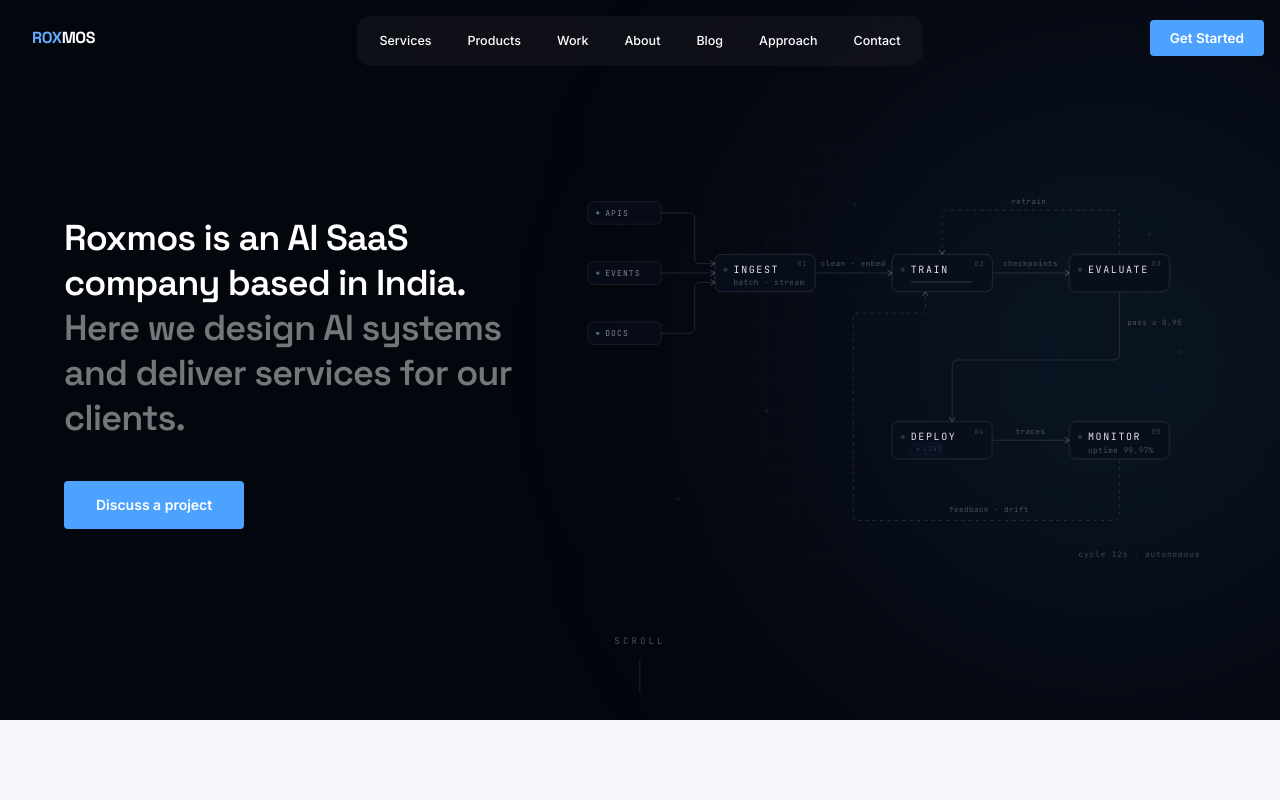
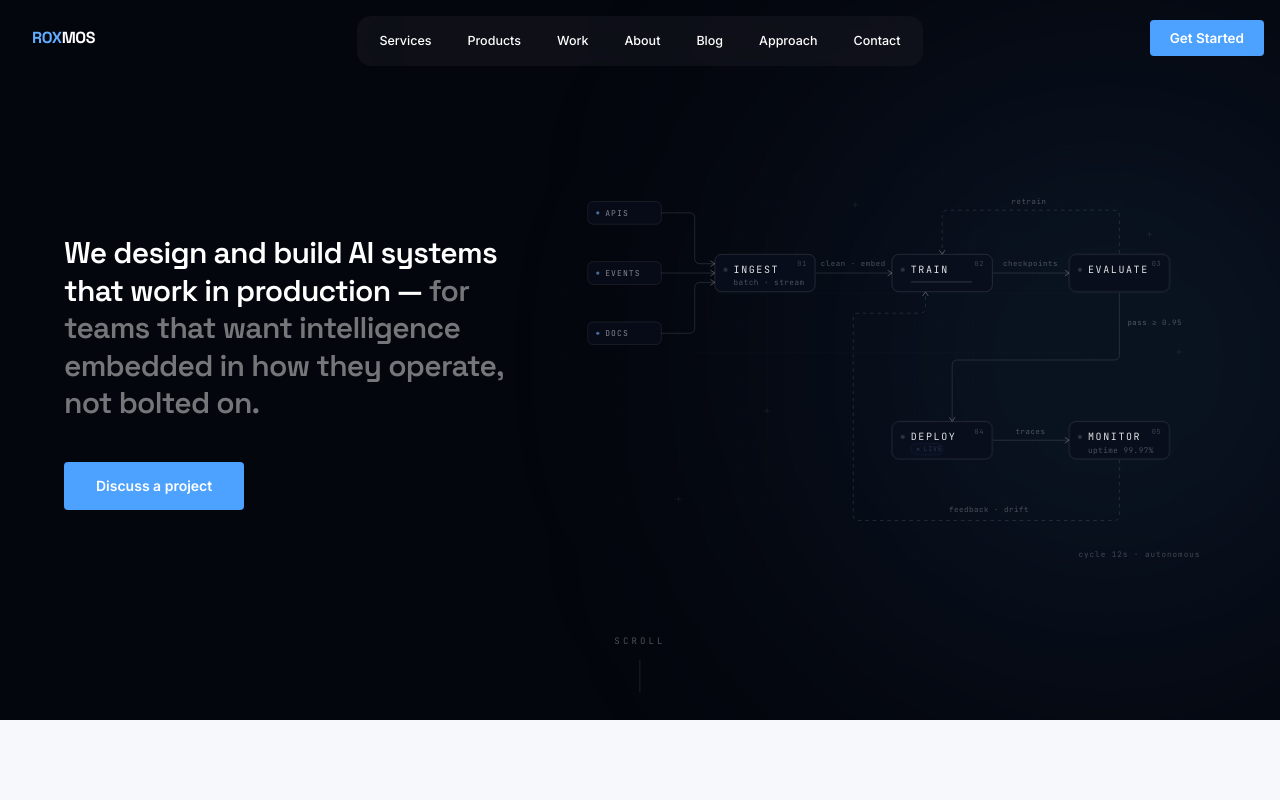
Before and after one commit to rudra273/roxmos, a Next.js app: page / in a window 1280 px wide. Shown: the top 800 px of the page. Built offline with nearby package versions, Linux system fonts and the light colour scheme.

Commit message:
update hero description

```diff
--- a/components/Hero.tsx
+++ b/components/Hero.tsx
@@ -8,8 +8,8 @@
 } from "framer-motion";
 import SystemBlueprint from "./SystemBlueprint";
 
-const LINE_1 = "Roxmos is an AI SaaS company based in India.";
-const LINE_2 = "Here we design AI systems and deliver services for our clients.";
+const LINE_1 = "We design and build AI systems that work in production —";
+const LINE_2 = "for teams that want intelligence embedded in how they operate, not bolted on.";
 const EASE = [0.22, 1, 0.36, 1] as const;
 
 export default function Hero() {
@@ -40,7 +40,7 @@
             initial={reduceMotion ? false : { opacity: 0, y: 24 }}
             animate={{ opacity: 1, y: 0 }}
             transition={{ duration: 0.9, delay: 0.25, ease: EASE }}
-            className="mt-6 max-w-xl font-display text-2xl font-semibold leading-[1.25] tracking-tight md:text-3xl xl:text-4xl"
+            className="mt-6 max-w-xl font-display text-xl font-semibold leading-[1.25] tracking-tight md:text-2xl xl:text-3xl"
           >
             <span className="text-white">{LINE_1} </span>
             <span className="text-white/45">{LINE_2}</span>
```
